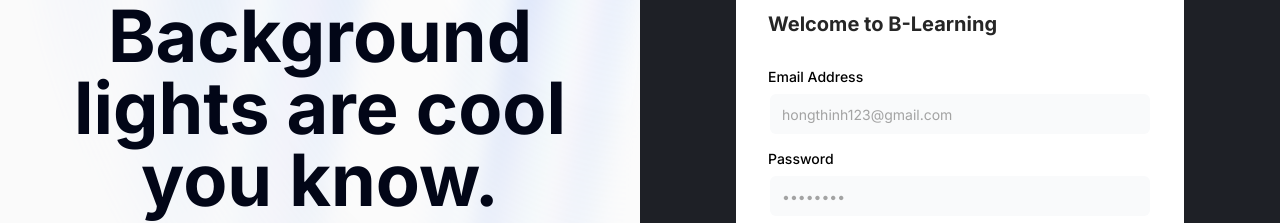
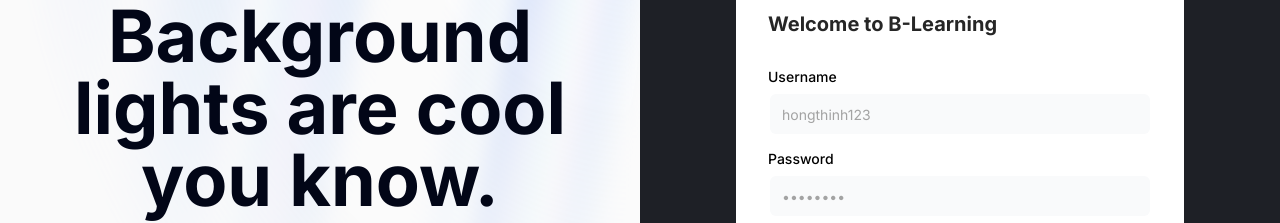
Before and after one commit to HongThinhThinh/ABI_dynamic_FE, a Next.js app: page /auth/sign-in in a window 1280 px wide. Shown: the part 220-443 px from the top of the page. Built offline with nearby package versions, Linux system fonts and the light colour scheme.

Commit message:
Update fiieds

```diff
--- a/src/components/layout/navbar.tsx
+++ b/src/components/layout/navbar.tsx
@@ -40,18 +40,6 @@ const components: { title: string; href: string; description: string }[] = [
     href: "/docs/primitives/scroll-area",
     description: "Visually or semantically separates content.",
   },
-  {
-    title: "Tabs",
-    href: "/docs/primitives/tabs",
-    description:
-      "A set of layered sections of content—known as tab panels—that are displayed one at a time.",
-  },
-  {
-    title: "Tooltip",
-    href: "/docs/primitives/tooltip",
-    description:
-      "A popup that displays information related to an element when the element receives keyboard focus or the mouse hovers over it.",
-  },
 ];
 
 export function Navbar() {
@@ -78,15 +66,7 @@ export function Navbar() {
                       <a
                         className="flex h-full w-full select-none flex-col justify-end rounded-md bg-gradient-to-b from-muted/50 to-muted p-6 no-underline outline-none focus:shadow-md"
                         href="/"
-                      >
-                        <div className="mb-2 mt-4 text-lg font-medium">
-                          shadcn/ui
-                        </div>
-                        <p className="text-sm leading-tight text-muted-foreground">
-                          Beautifully designed components built with Radix UI
-                          and Tailwind CSS.
-                        </p>
-                      </a>
+                      ></a>
                     </NavigationMenuLink>
                   </li>
                   <ListItem href="/docs" title="Introduction">
@@ -94,12 +74,6 @@ export function Navbar() {
                   </ListItem>
                   <ListItem href="/docs/installation" title="Installation">
                     How to install dependencies and structure your app.
-                  </ListItem>
-                  <ListItem
-                    href="/docs/primitives/typography"
-                    title="Typography"
-                  >
-                    Styles for headings, paragraphs, lists...etc
                   </ListItem>
                 </ul>
               </NavigationMenuContent>
--- a/src/components/layout/signinForm.tsx
+++ b/src/components/layout/signinForm.tsx
@@ -22,8 +22,8 @@ export function SignInForm() {
       </h2>
       <form className="my-8" onSubmit={handleSubmit}>
         <LabelInputContainer className="mb-4">
-          <Label htmlFor="email">Email Address</Label>
-          <Input id="email" placeholder="hongthinh123@gmail.com" type="email" />
+          <Label htmlFor="email">Username</Label>
+          <Input id="email" placeholder="hongthinh123" type="text" />
         </LabelInputContainer>
         <LabelInputContainer className="mb-4">
           <Label htmlFor="password">Password</Label>
--- a/src/components/layout/signupForm.tsx
+++ b/src/components/layout/signupForm.tsx
@@ -33,8 +33,8 @@ export function SignupForm() {
           </LabelInputContainer>
         </div>
         <LabelInputContainer className="mb-4">
-          <Label htmlFor="email">Email Address</Label>
-          <Input id="email" placeholder="hongthinh@gmail.com" type="email" />
+          <Label htmlFor="userName">UserName </Label>
+          <Input id="userName" placeholder="hongthinh@gmail.com" type="text" />
         </LabelInputContainer>
         <LabelInputContainer className="mb-4">
           <Label htmlFor="password">Password</Label>
```
